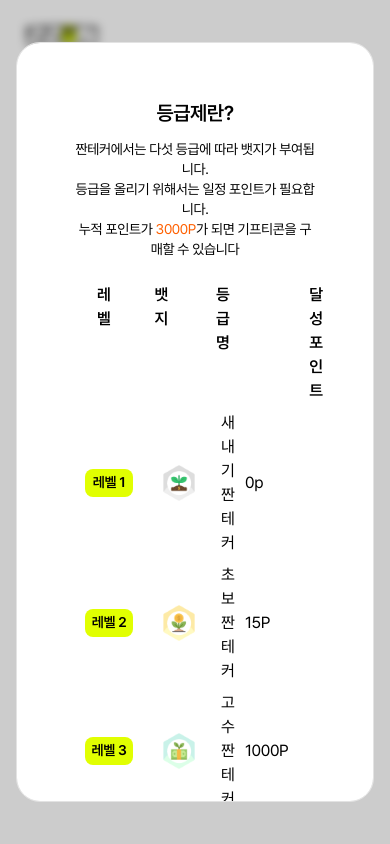
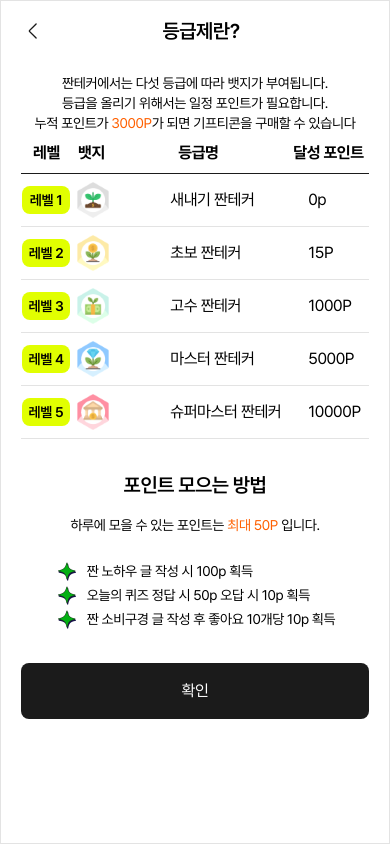
Before and after one commit to ZZANTech/ZZANTech-Fe, a Next.js app: page /mypage/grade in a window 390 px wide. Built offline with nearby package versions, Linux system fonts and the light colour scheme; no server answers.

Commit message:
design: 등급제 설명 부분 반응형 작업

```diff
--- a/src/app/(main)/mypage/_components/Grade/GradeInfo.tsx
+++ b/src/app/(main)/mypage/_components/Grade/GradeInfo.tsx
@@ -1,3 +1,4 @@
+import GradeTitleMobile from "@/app/(main)/mypage/_components/Grade/GradeTitleMobile";
 import Button from "@/components/Button/Button";
 import Image from "next/image";
 import React from "react";
@@ -22,51 +23,58 @@ function GradeInfo({ onClose }: GradeInfoProps) {
   ];
 
   return (
-    <div className="p-10">
+    <div className="px-5 lg:p-10">
       <div className="flex flex-col items-center">
-        <h3 className="text-xl font-semibold mb-3">등급제란?</h3>
-        <p className="text-sm text-center mb-6">
+        <GradeTitleMobile />
+        <h3 className="text-xl font-semibold mb-3 hidden lg:block">등급제란?</h3>
+        <p className="text-sm text-center lg:mb-6">
           짠테커에서는 다섯 등급에 따라 뱃지가 부여됩니다.
           <br /> 등급을 올리기 위해서는 일정 포인트가 필요합니다.
           <br />
           누적 포인트가 <span className="text-point">3000P</span>가 되면 기프티콘을 구매할 수 있습니다
         </p>
       </div>
-      <div className="mb-11">
-        <div className="flex mb-2">
-          <div className="font-semibold pl-6">레벨</div>
-          <div className="font-semibold pl-11">뱃지</div>
-          <div className="font-semibold pl-12">등급명</div>
-          <div className="font-semibold pl-20">달성 포인트</div>
-        </div>
-        {levels.map((level, index) => (
-          <div key={index} className="flex mb-2 pl-3 items-center">
-            <div className="w-12 h-7 bg-main text-sm font-semibold leading-tight rounded-lg flex justify-center items-center">
-              {level.level}
-            </div>
-            <div className="pl-7">
-              <Image src={level.badge} alt={level.name} width={36} height={36} />
-            </div>
-            <div className="pl-6 flex-1 text-[##262626]">{level.name}</div>
-            <div className="w-14 text-left mr-4 text-[##262626]">{level.points}</div>
-          </div>
-        ))}
-      </div>
-      <div className="flex flex-col items-center mb-16">
+      <table className="min-w-full border-collapse mb-8 lg:mb-11">
+        <thead>
+          <tr className="border-b border-b-gray-900">
+            <th className="text-left pl-3 py-2">레벨</th>
+            <th className="text-left pl-1">뱃지</th>
+            <th className="text-left lg:pl-10 pl-16">등급명</th>
+            <th className="text-left">달성 포인트</th>
+          </tr>
+        </thead>
+        <tbody>
+          {levels.map((level, index) => (
+            <tr key={index} className="border-b">
+              <td className="py-2">
+                <div className="flex items-center justify-center bg-main text-black font-semibold text-sm rounded-lg w-12 h-7">
+                  {level.level}
+                </div>
+              </td>
+              <td className="py-2 text-center">
+                <Image src={level.badge} alt={level.name} width={36} height={36} />
+              </td>
+              <td className="py-2 text-left lg:pl-3 pl-14">{level.name}</td>
+              <td className="py-2 text-left pl-4">{level.points}</td>
+            </tr>
+          ))}
+        </tbody>
+      </table>
+      <div className="flex flex-col items-center">
         <h3 className="text-xl font-semibold mb-4">포인트 모으는 방법</h3>
         <p className="text-center text-sm mb-6">
           하루에 모을 수 있는 포인트는 <span className="text-point">최대 50P </span>입니다.
         </p>
         <ul>
           {pointMethods.map((method, index) => (
-            <li key={index} className="flex items-center mb-2">
+            <li key={index} className="flex items-center lg:mb-2">
               <Image src={method.icon} alt="icon" width={24} height={24} className="mr-2" />
               <p className="text-sm">{method.text}</p>
             </li>
           ))}
         </ul>
       </div>
-      <div className="flex justify-center">
+      <div className="flex justify-center mt-8 lg:mt-12">
         <Button onClick={onClose} variant="black" fullWidth={true} size="large">
           확인
         </Button>
--- a/src/app/(main)/mypage/_components/Grade/GradeModal.tsx
+++ b/src/app/(main)/mypage/_components/Grade/GradeModal.tsx
@@ -15,7 +15,7 @@ function GradeModal({ children }: { children: React.ReactNode }) {
       onClick={handleBackdropClick}
       className="fixed left-0 top-0 right-0 bottom-0 flex justify-center items-center bg-black bg-opacity-20 backdrop-blur-sm"
     >
-      <div className="w-dvw h-auto max-w-[500px] max-h-[90vh] mx-4 md:mx-0 border bg-white rounded-3xl flex flex-col overflow-y-auto p-4">
+      <div className="w-dvw h-full lg:max-w-[500px] lg:max-h-[90vh] lg:mx-4 mx-0 border bg-white lg:rounded-3xl flex flex-col overflow-y-auto p-0 lg:p-4">
         {children}
       </div>
     </div>
--- /dev/null
+++ b/src/app/(main)/mypage/_components/Grade/GradeTitleMobile.tsx
@@ -0,0 +1,22 @@
+"use client";
+
+import Image from "next/image";
+import { useRouter } from "next/navigation";
+
+function GradeTitleMobile() {
+  const router = useRouter();
+
+  const handleClose = () => {
+    router.back();
+  };
+  return (
+    <div className="lg:hidden flex items-center justify-between my-4 w-full">
+      <button onClick={handleClose}>
+        <Image src="/icons/quiz/back.svg" alt="뒤로가기" width={24} height={24} className="mb-3" />
+      </button>
+      <h3 className="text-xl font-semibold mb-3 flex-1 text-center mr-3">등급제란?</h3>
+    </div>
+  );
+}
+
+export default GradeTitleMobile;
```
